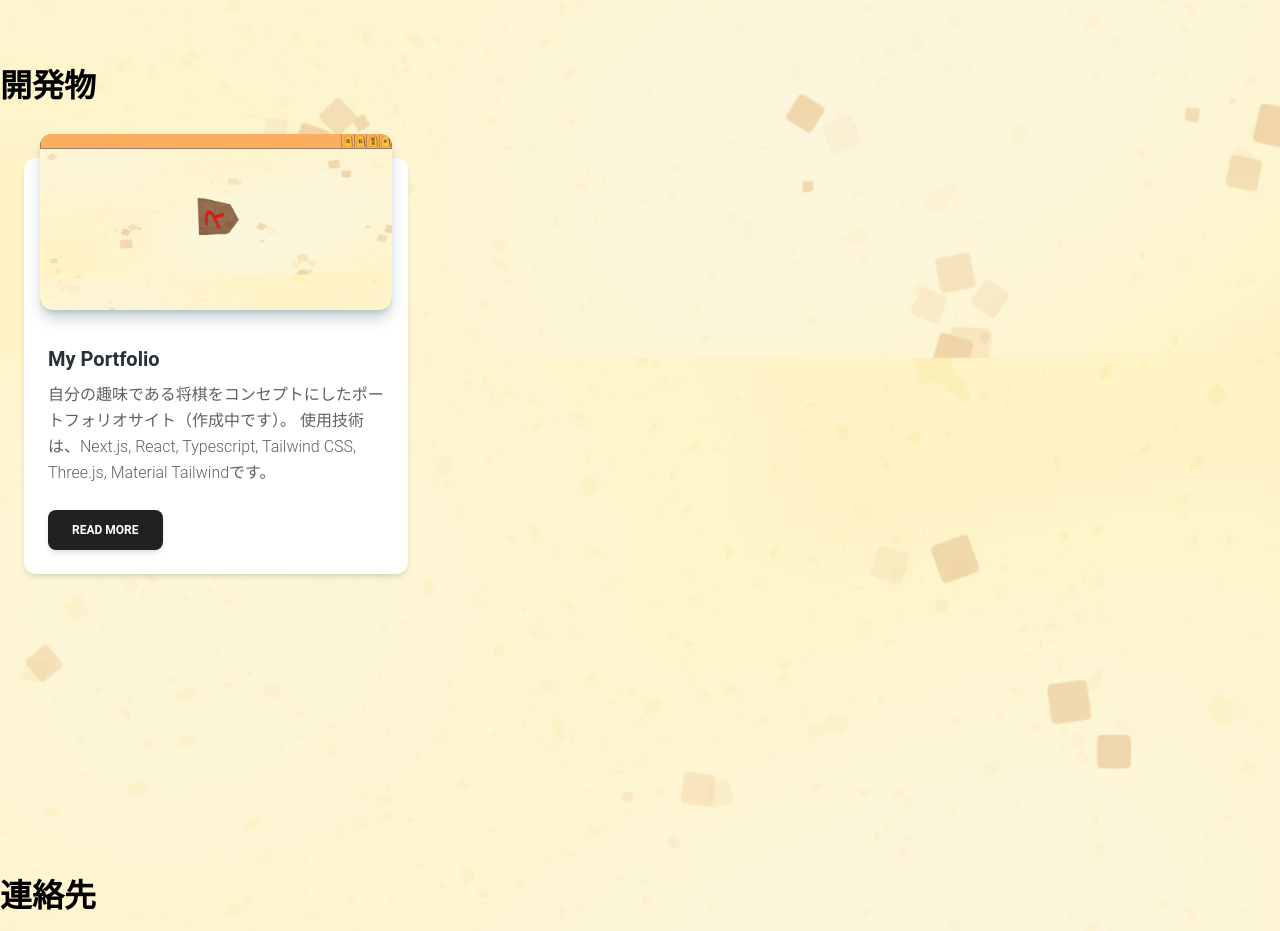
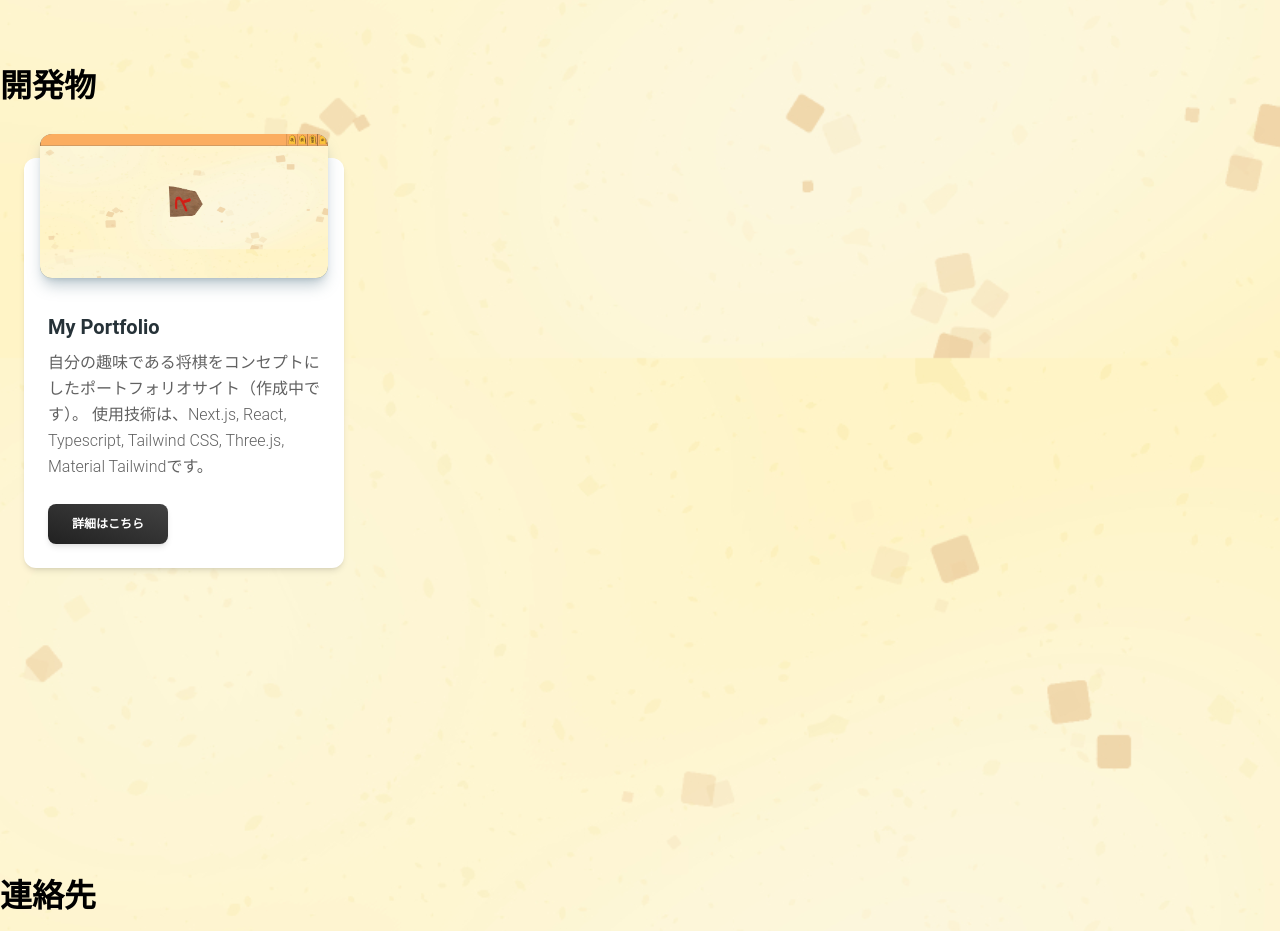
Before and after one commit to aridome222/portfolio-aridome, a Next.js app: page / in a window 1280 px wide. Shown: the part 3340-4271 px from the top of the page. Built offline with nearby package versions, Linux system fonts and the light colour scheme; no server answers; what tailwind-clip-path would draw is missing.

Commit message:
update: 開発物紹介カードに、三点リーダーと、モーダルに遷移ボタンを実装

```diff
--- a/app/components/ProductCard.tsx
+++ b/app/components/ProductCard.tsx
@@ -1,5 +1,6 @@
 'use client';
 import Image from 'next/legacy/image';
+import { Modal } from '@components/Modal';
 
 import {
     Card,
@@ -7,7 +8,7 @@ import {
     CardBody,
     CardFooter,
     Typography,
-    Button,
+    // Button,
 } from '@material-tailwind/react';
 
 type ProductCardProps = {
@@ -17,9 +18,14 @@ type ProductCardProps = {
     detail: string;
 };
 
-export function ProductCard({ image, alt, title, detail }: ProductCardProps) {
+export const ProductCard: React.FC<ProductCardProps> = ({
+    image,
+    alt,
+    title,
+    detail,
+}: ProductCardProps) => {
     return (
-        <Card className='mt-12 ml-6 w-96'>
+        <Card className='mt-12 ml-6 w-80 h-82'>
             <CardHeader color='blue-gray' className='relative'>
                 <Image
                     src={image}
@@ -34,11 +40,11 @@ export function ProductCard({ image, alt, title, detail }: ProductCardProps) {
                 <Typography variant='h5' color='blue-gray' className='mb-2'>
                     {title}
                 </Typography>
-                <Typography>{detail}</Typography>
+                <Typography className='line-clamp-2'>{detail}</Typography>
             </CardBody>
             <CardFooter className='pt-0'>
-                <Button>Read More</Button>
+                <Modal />
             </CardFooter>
         </Card>
     );
-}
+};
--- a/tailwind.config.ts
+++ b/tailwind.config.ts
@@ -1,5 +1,6 @@
 import type { Config } from 'tailwindcss';
 import clipPath from 'tailwind-clip-path';
+import lineClamp from '@tailwindcss/line-clamp';
 import withMT from '@material-tailwind/react/utils/withMT';
 
 const config: Config = {
@@ -23,6 +24,6 @@ const config: Config = {
             },
         },
     },
-    plugins: [clipPath],
+    plugins: [clipPath, lineClamp],
 };
 export default withMT(config);
```
